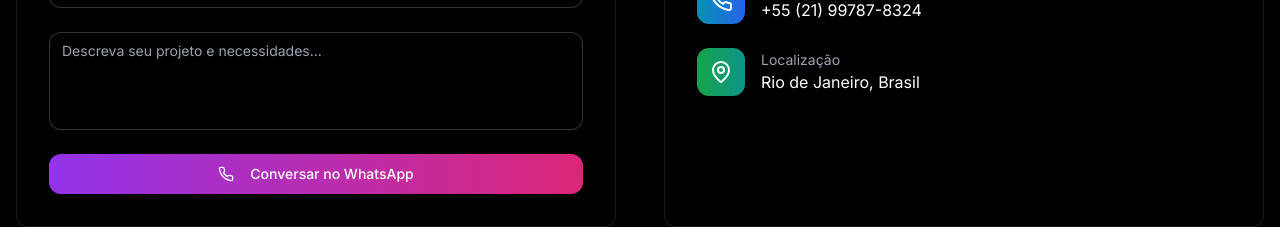
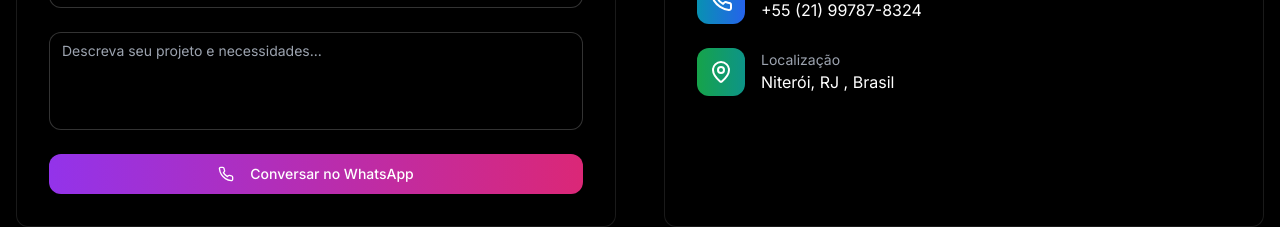
Before and after one commit to oandresantoss/site-helpmidias, a Next.js app: page / in a window 1280 px wide. Shown: the part 4153-4380 px from the top of the page. Built offline with nearby package versions, Linux system fonts and the light colour scheme.

Commit message:
refactor: restore v21 to create v25
Update project files and components based on previous version.

#VERCEL_SKIP

Co-authored-by: André Santos <198823358+oandresantoss@users.noreply.github.com>

```diff
--- a/app/page.tsx
+++ b/app/page.tsx
@@ -489,7 +489,7 @@ export default function MetaversoNeuralNetwork() {
                     </div>
                     <div>
                       <div className="text-sm text-gray-400">Localização</div>
-                      <div className="text-white">Rio de Janeiro, Brasil</div>
+                      <div className="text-white">Niterói, RJ , Brasil</div>
                     </div>
                   </div>
                 </div>
```
